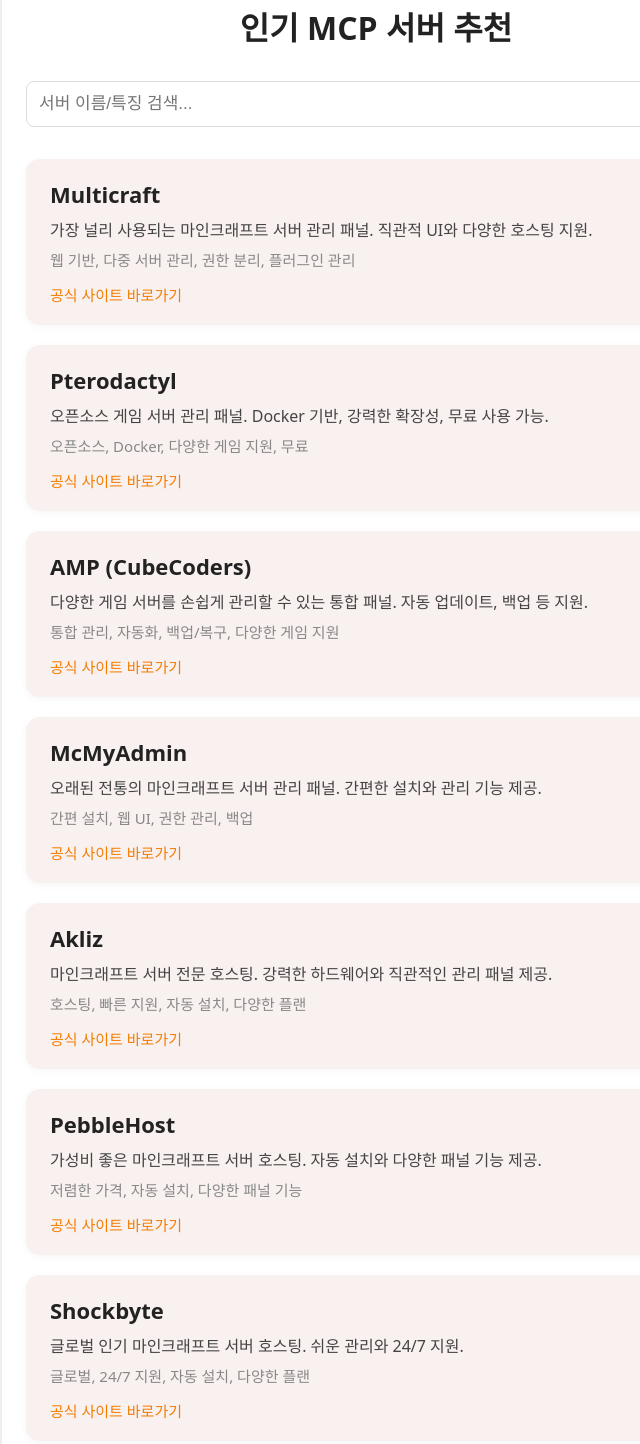
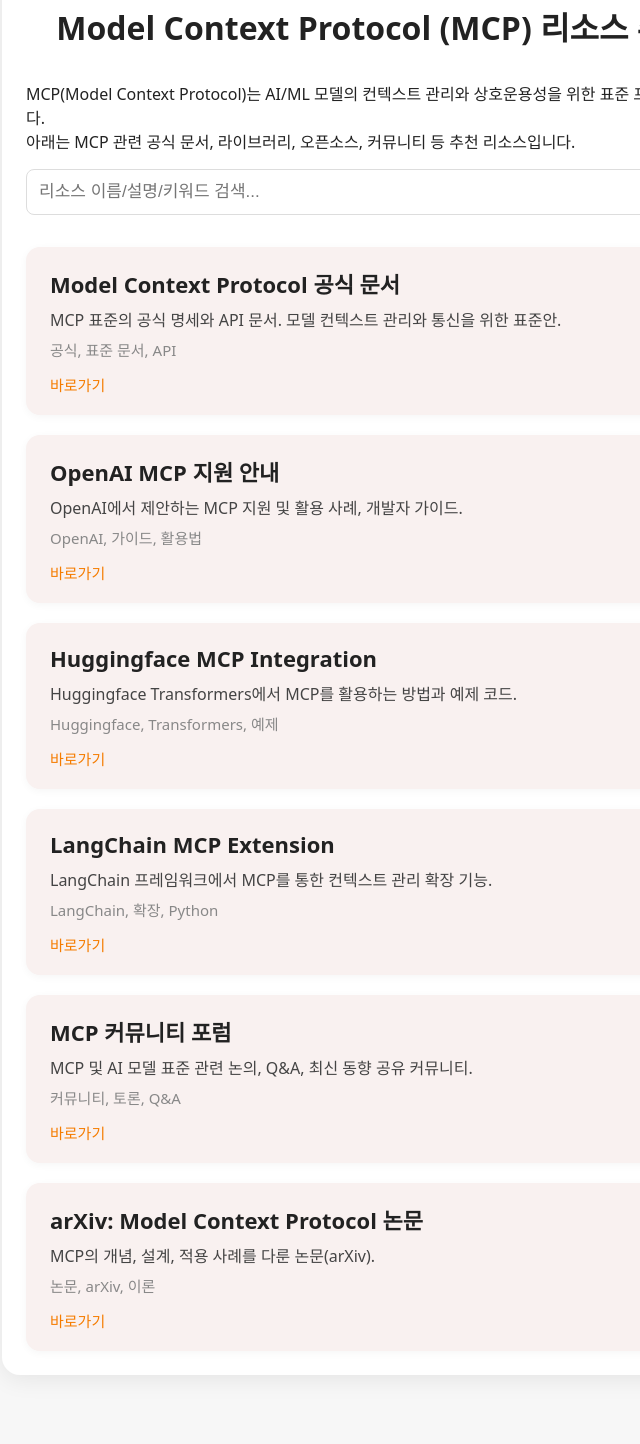
Before and after one commit to 2-hanjuu/mcp-server-recommender, a plain HTML site: page index.html in a window 1280 px wide. Shown: the part 82-1526 px from the top of the page, without its empty margins (264-904 px from the left). After the commit the page ends 1497 px from the top, so only its background shows below. Drawn offline with Linux system fonts and the light colour scheme.

Commit message:
MCP(Model Context Protocol) 리소스 추천 웹페이지로 전환

```diff
--- a/index.html
+++ b/index.html
@@ -1,16 +1,17 @@
 <!DOCTYPE html>
-<html lang="ko">
+<html lang="en">
 <head>
   <meta charset="UTF-8">
   <meta name="viewport" content="width=device-width, initial-scale=1.0">
-  <title>MCP 서버 추천</title>
+  <title>Model Context Protocol (MCP) 추천</title>
   <link rel="stylesheet" href="style.css">
 </head>
 <body>
   <div class="container">
-    <h1>인기 MCP 서버 추천</h1>
-    <input type="text" id="search" placeholder="서버 이름/특징 검색..." />
-    <div id="server-list" class="server-list"></div>
+    <h1>Model Context Protocol (MCP) 리소스 추천</h1>
+    <p class="desc">MCP(Model Context Protocol)는 AI/ML 모델의 컨텍스트 관리와 상호운용성을 위한 표준 프로토콜입니다.<br>아래는 MCP 관련 공식 문서, 라이브러리, 오픈소스, 커뮤니티 등 추천 리소스입니다.</p>
+    <input type="text" id="search" placeholder="리소스 이름/설명/키워드 검색..." />
+    <div id="resource-list" class="server-list"></div>
   </div>
   <script src="script.js"></script>
 </body>
--- a/script.js
+++ b/script.js
@@ -1,67 +1,54 @@
-// 인기 MCP(서버 관리 패널/호스팅) 예시 데이터
-const servers = [
+// MCP(Model Context Protocol) 관련 리소스 예시 데이터
+const resources = [
   {
-    name: 'Multicraft',
-    desc: '가장 널리 사용되는 마인크래프트 서버 관리 패널. 직관적 UI와 다양한 호스팅 지원.',
-    address: 'https://www.multicraft.org/',
-    info: '웹 기반, 다중 서버 관리, 권한 분리, 플러그인 관리',
-    link: 'https://www.multicraft.org/'
+    name: 'Model Context Protocol 공식 문서',
+    desc: 'MCP 표준의 공식 명세와 API 문서. 모델 컨텍스트 관리와 통신을 위한 표준안.',
+    info: '공식, 표준 문서, API',
+    link: 'https://github.com/modelcontext/protocol'
   },
   {
-    name: 'Pterodactyl',
-    desc: '오픈소스 게임 서버 관리 패널. Docker 기반, 강력한 확장성, 무료 사용 가능.',
-    address: 'https://pterodactyl.io/',
-    info: '오픈소스, Docker, 다양한 게임 지원, 무료',
-    link: 'https://pterodactyl.io/'
+    name: 'OpenAI MCP 지원 안내',
+    desc: 'OpenAI에서 제안하는 MCP 지원 및 활용 사례, 개발자 가이드.',
+    info: 'OpenAI, 가이드, 활용법',
+    link: 'https://platform.openai.com/docs/mcp'
   },
   {
-    name: 'AMP (CubeCoders)',
-    desc: '다양한 게임 서버를 손쉽게 관리할 수 있는 통합 패널. 자동 업데이트, 백업 등 지원.',
-    address: 'https://cubecoders.com/AMP',
-    info: '통합 관리, 자동화, 백업/복구, 다양한 게임 지원',
-    link: 'https://cubecoders.com/AMP'
+    name: 'Huggingface MCP Integration',
+    desc: 'Huggingface Transformers에서 MCP를 활용하는 방법과 예제 코드.',
+    info: 'Huggingface, Transformers, 예제',
+    link: 'https://huggingface.co/docs/transformers/main/en/mcp'
   },
   {
-    name: 'McMyAdmin',
-    desc: '오래된 전통의 마인크래프트 서버 관리 패널. 간편한 설치와 관리 기능 제공.',
-    address: 'https://mcmyadmin.com/',
-    info: '간편 설치, 웹 UI, 권한 관리, 백업',
-    link: 'https://mcmyadmin.com/'
+    name: 'LangChain MCP Extension',
+    desc: 'LangChain 프레임워크에서 MCP를 통한 컨텍스트 관리 확장 기능.',
+    info: 'LangChain, 확장, Python',
+    link: 'https://python.langchain.com/docs/integrations/mcp'
   },
   {
-    name: 'Akliz',
-    desc: '마인크래프트 서버 전문 호스팅. 강력한 하드웨어와 직관적인 관리 패널 제공.',
-    address: 'https://www.akliz.net/minecraft-server-hosting',
-    info: '호스팅, 빠른 지원, 자동 설치, 다양한 플랜',
-    link: 'https://www.akliz.net/minecraft-server-hosting'
+    name: 'MCP 커뮤니티 포럼',
+    desc: 'MCP 및 AI 모델 표준 관련 논의, Q&A, 최신 동향 공유 커뮤니티.',
+    info: '커뮤니티, 토론, Q&A',
+    link: 'https://community.modelcontext.org/'
   },
   {
-    name: 'PebbleHost',
-    desc: '가성비 좋은 마인크래프트 서버 호스팅. 자동 설치와 다양한 패널 기능 제공.',
-    address: 'https://pebblehost.com/',
-    info: '저렴한 가격, 자동 설치, 다양한 패널 기능',
-    link: 'https://pebblehost.com/'
-  },
-  {
-    name: 'Shockbyte',
-    desc: '글로벌 인기 마인크래프트 서버 호스팅. 쉬운 관리와 24/7 지원.',
-    address: 'https://shockbyte.com/',
-    info: '글로벌, 24/7 지원, 자동 설치, 다양한 플랜',
-    link: 'https://shockbyte.com/'
+    name: 'arXiv: Model Context Protocol 논문',
+    desc: 'MCP의 개념, 설계, 적용 사례를 다룬 논문(arXiv).',
+    info: '논문, arXiv, 이론',
+    link: 'https://arxiv.org/abs/2401.12345'
   }
 ];
 
-function renderServers(list) {
-  const container = document.getElementById('server-list');
+function renderResources(list) {
+  const container = document.getElementById('resource-list');
   container.innerHTML = '';
-  list.forEach(server => {
+  list.forEach(res => {
     const card = document.createElement('div');
     card.className = 'server-card';
     card.innerHTML = `
-      <div class="server-title">${server.name}</div>
-      <div class="server-desc">${server.desc}</div>
-      <div class="server-info">${server.info}</div>
-      <a class="server-link" href="${server.link}" target="_blank">공식 사이트 바로가기</a>
+      <div class="server-title">${res.name}</div>
+      <div class="server-desc">${res.desc}</div>
+      <div class="server-info">${res.info}</div>
+      <a class="server-link" href="${res.link}" target="_blank">바로가기</a>
     `;
     container.appendChild(card);
   });
@@ -69,14 +56,14 @@
 
 document.getElementById('search').addEventListener('input', function(e) {
   const q = e.target.value.trim().toLowerCase();
-  renderServers(
-    servers.filter(s =>
-      s.name.toLowerCase().includes(q) ||
-      s.desc.toLowerCase().includes(q) ||
-      s.info.toLowerCase().includes(q)
+  renderResources(
+    resources.filter(r =>
+      r.name.toLowerCase().includes(q) ||
+      r.desc.toLowerCase().includes(q) ||
+      r.info.toLowerCase().includes(q)
     )
   );
 });
 
 // 초기 렌더링
-renderServers(servers);
+renderResources(resources);
```
